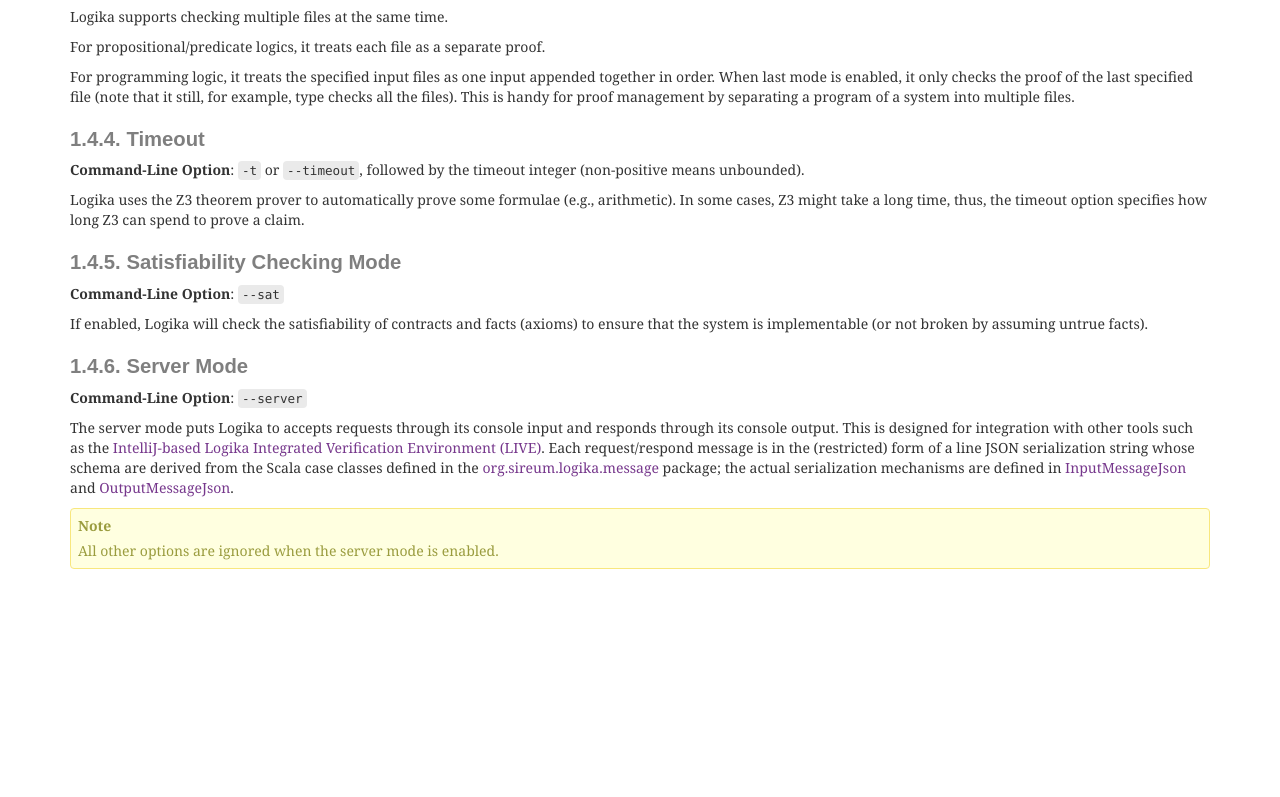
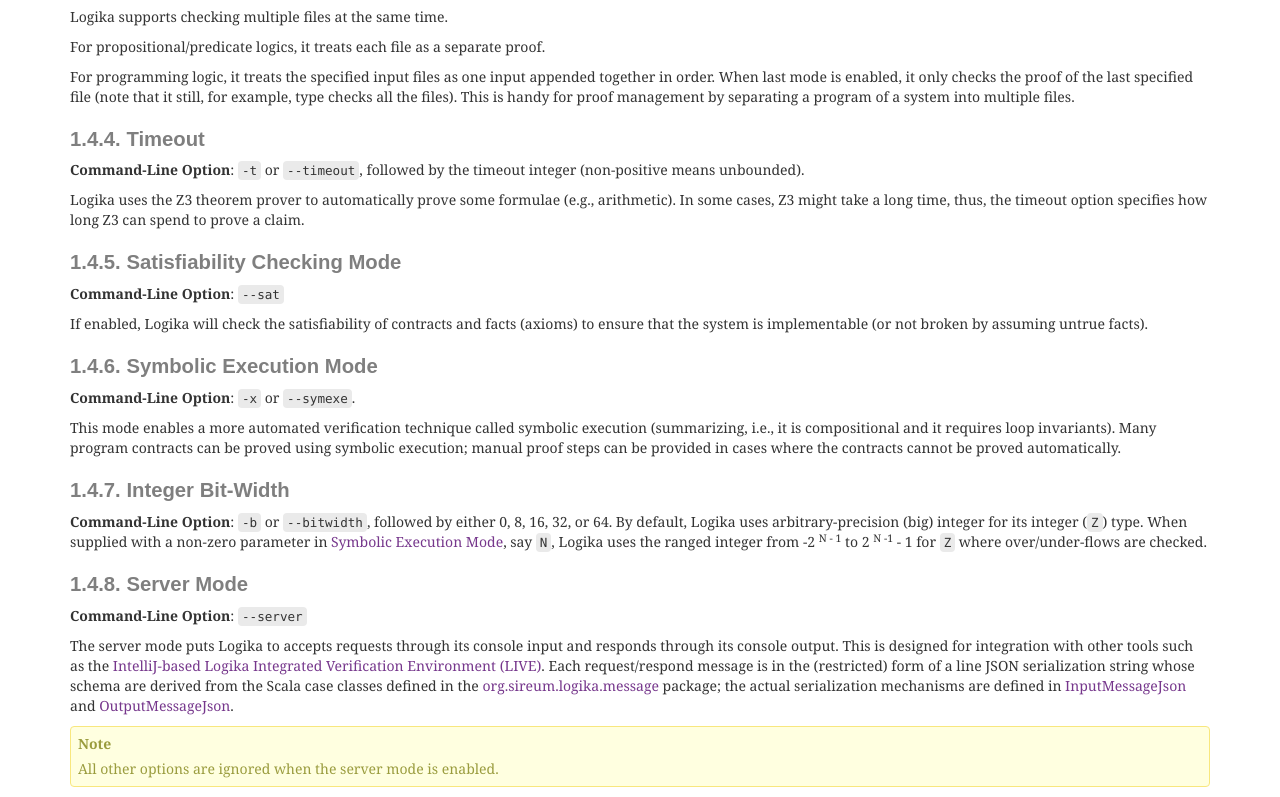
Before and after one commit to sireum/gh-pages-v3-logika, a plain HTML site: page doc/01-getting-started/index.html in a window 1280 px wide. Shown: the part 5363-6160 px from the top of the page. Before the commit the page ends 5942 px from the top, so only its background shows below. Drawn offline with nearby package versions, Linux system fonts and the light colour scheme; some packages are replaced by stand-ins of ours; a web font is replaced by a local one.

Commit message:
Updated.

```diff
--- a/doc/01-getting-started/index.html
+++ b/doc/01-getting-started/index.html
@@ -103,7 +103,9 @@
 <li><a class="reference internal" href="#last-mode">1.4.3. Last Mode</a></li>
 <li><a class="reference internal" href="#timeout">1.4.4. Timeout</a></li>
 <li><a class="reference internal" href="#satisfiability-checking-mode">1.4.5. Satisfiability Checking Mode</a></li>
-<li><a class="reference internal" href="#server-mode">1.4.6. Server Mode</a></li>
+<li><a class="reference internal" href="#symbolic-execution-mode">1.4.6. Symbolic Execution Mode</a></li>
+<li><a class="reference internal" href="#integer-bit-width">1.4.7. Integer Bit-Width</a></li>
+<li><a class="reference internal" href="#server-mode">1.4.8. Server Mode</a></li>
 </ul>
 </li>
 </ul>
@@ -472,8 +474,28 @@
 the system is implementable (or not broken by
 assuming untrue facts).</p>
 </div>
+<div class="section" id="symbolic-execution-mode">
+<span id="symexe"></span><h3>1.4.6. Symbolic Execution Mode<a class="headerlink" href="#symbolic-execution-mode" title="Permalink to this headline">¶</a></h3>
+<p><strong>Command-Line Option</strong>: <code class="docutils literal"><span class="pre">-x</span></code> or <code class="docutils literal"><span class="pre">--symexe</span></code>.</p>
+<p>This mode enables a more automated verification technique called
+symbolic execution (summarizing, i.e., it is compositional and
+it requires loop invariants).
+Many program contracts can be proved using symbolic execution;
+manual proof steps can be provided in cases where the contracts
+cannot be proved automatically.</p>
+</div>
+<div class="section" id="integer-bit-width">
+<span id="bitwidth"></span><h3>1.4.7. Integer Bit-Width<a class="headerlink" href="#integer-bit-width" title="Permalink to this headline">¶</a></h3>
+<p><strong>Command-Line Option</strong>: <code class="docutils literal"><span class="pre">-b</span></code> or <code class="docutils literal"><span class="pre">--bitwidth</span></code>, followed by
+either 0, 8, 16, 32, or 64.
+By default, Logika uses arbitrary-precision (big) integer for
+its integer (<code class="docutils literal"><span class="pre">Z</span></code>) type.
+When supplied with a non-zero parameter in <a class="reference internal" href="#symexe"><span class="std std-ref">Symbolic Execution Mode</span></a>,
+say <code class="docutils literal"><span class="pre">N</span></code>, Logika uses the ranged integer from -2 <sup>N - 1</sup>
+to 2 <sup>N -1</sup> - 1 for <code class="docutils literal"><span class="pre">Z</span></code> where over/under-flows are checked.</p>
+</div>
 <div class="section" id="server-mode">
-<span id="server"></span><h3>1.4.6. Server Mode<a class="headerlink" href="#server-mode" title="Permalink to this headline">¶</a></h3>
+<span id="server"></span><h3>1.4.8. Server Mode<a class="headerlink" href="#server-mode" title="Permalink to this headline">¶</a></h3>
 <p><strong>Command-Line Option</strong>: <code class="docutils literal"><span class="pre">--server</span></code></p>
 <p>The server mode puts Logika to accepts requests through
 its console input and responds through its console output.
```
Also changed, not shown: doc/index.html (+3 -1 lines), dschmidt/01-introduction/index.html (+39 -0 lines), dschmidt/index.html (+1 -1 lines), _sources/doc/01-getting-started/index.txt, _sources/dschmidt/01-introduction/index.txt, _sources/dschmidt/index.txt, searchindex.js, 1 other file.
